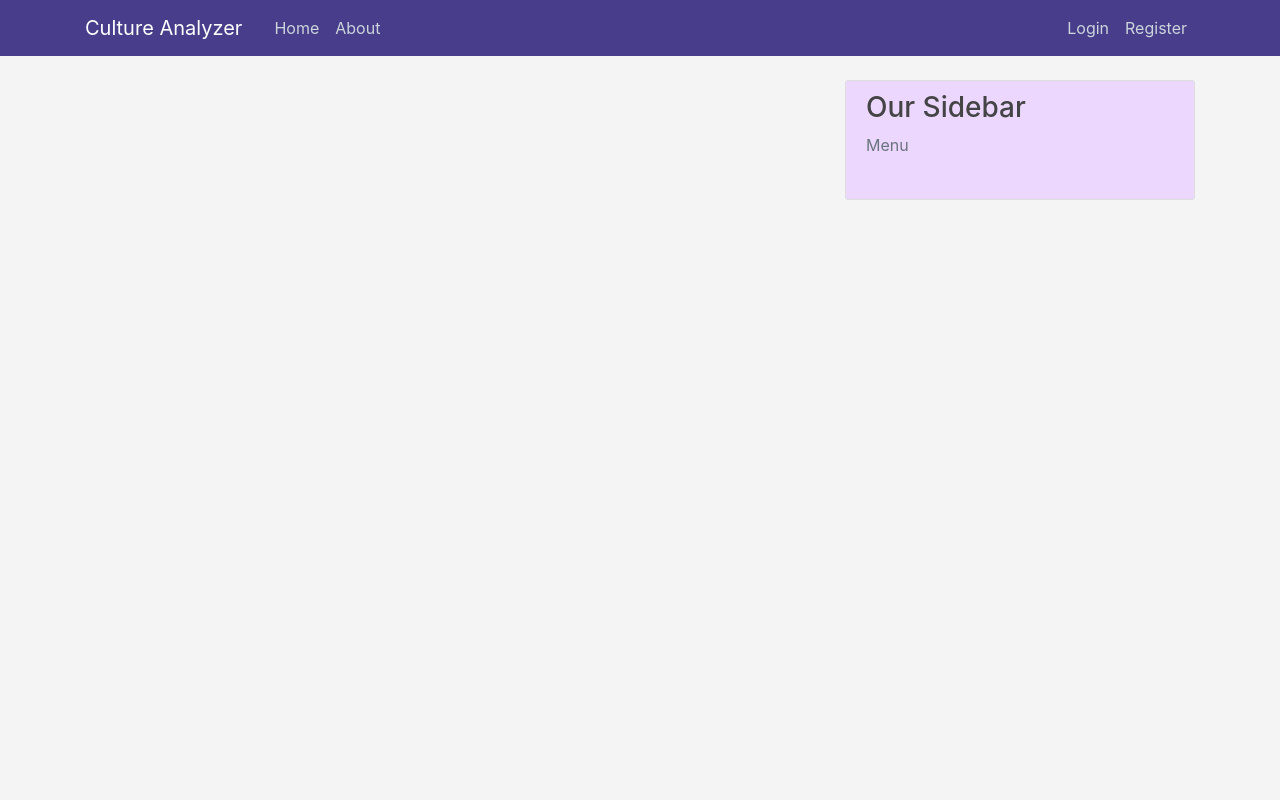
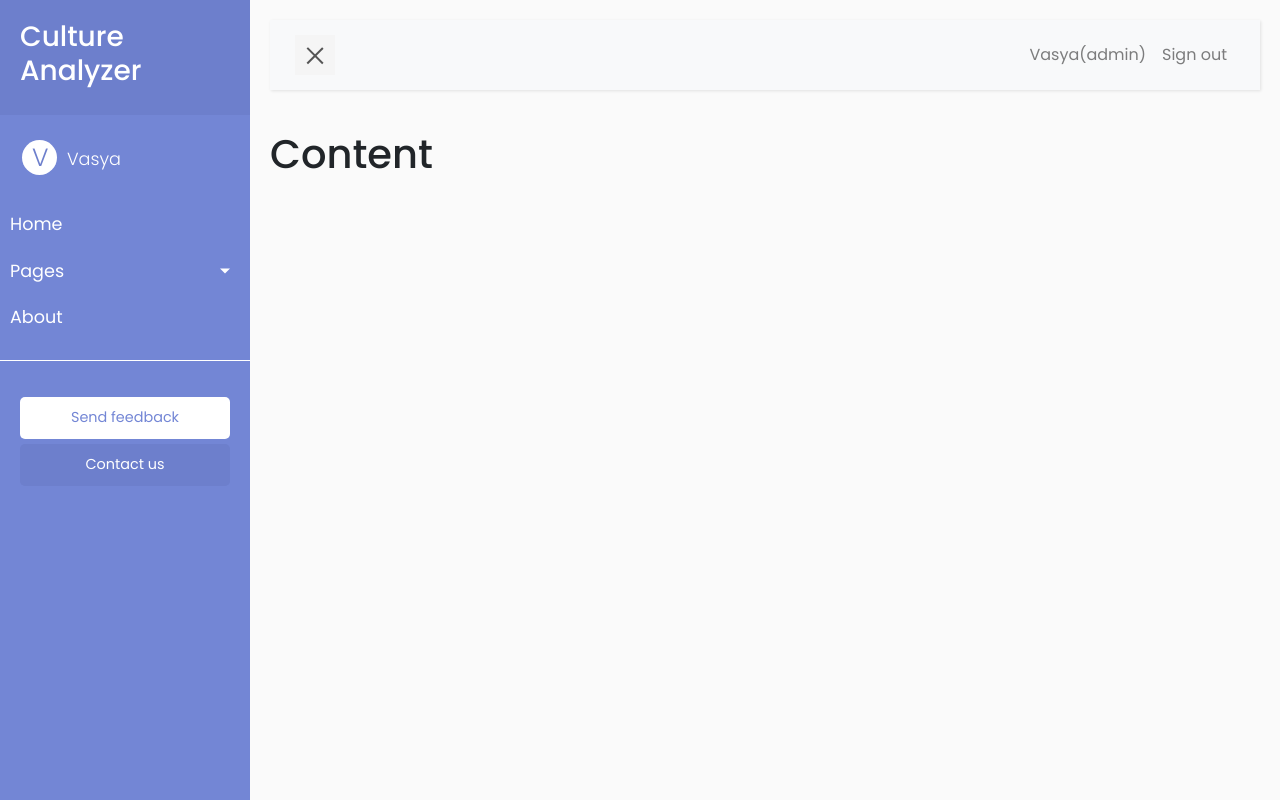
Before and after one commit to IF-093-Python/CultureAnalyzer, a Django app: page / in a window 1280 px wide. Run offline with Django 3.2, Linux system fonts and the light colour scheme; some libraries are stand-ins or nearby versions.

Commit message:
Changed base template, added one more abstraction for templates

```diff
--- a/CultureAnalyzer/static/main.css
+++ /dev/null
@@ -1,41 +0,0 @@
-body {
-    background: #f4f4f4;
-    color: #333333;
-    margin-top: 5rem;
-}
-
-h1, h2, h3, h4, h5, h6 {
-    color: #444444;
-}
-
-ul {
-    margin: 0;
-}
-
-.bg-steel {
-    background-color: darkslateblue;
-}
-
-.site-header .navbar-nav .nav-link {
-    color: #cbd5db;
-}
-
-.site-header .navbar-nav .nav-link:hover {
-    color: #ffffff;
-}
-
-.site-header .navbar-nav .nav-link.active {
-    font-weight: 500;
-}
-
-.content-section {
-    background: #ebd7ff;
-    padding: 10px 20px;
-    border: 1px solid #dddddd;
-    border-radius: 3px;
-    margin-bottom: 20px;
-}
-
-.content-section li {
-    background: #ebd7ff;
-}
--- /dev/null
+++ b/CultureAnalyzer/static/style.css
@@ -0,0 +1,206 @@
+@import "https://fonts.googleapis.com/css?family=Poppins:300,400,500,600,700";
+
+body {
+    font-family: 'Poppins', sans-serif;
+    background: #fafafa;
+}
+
+p {
+    font-family: 'Poppins', sans-serif;
+    font-size: 1.1em;
+    font-weight: 300;
+    line-height: 1.7em;
+    color: #999;
+}
+
+a, a:hover, a:focus {
+    color: inherit;
+    text-decoration: none;
+    transition: all 0.3s;
+}
+
+.navbar {
+    padding: 15px 10px;
+    background: #fff;
+    border: none;
+    border-radius: 0;
+    margin-bottom: 40px;
+    box-shadow: 1px 1px 3px rgba(0, 0, 0, 0.1);
+}
+
+.navbar-btn {
+    box-shadow: none;
+    outline: none !important;
+    border: none;
+}
+
+.line {
+    width: 100%;
+    height: 1px;
+    border-bottom: 1px dashed #ddd;
+    margin: 40px 0;
+}
+
+/* ---------------------------------------------------
+    SIDEBAR STYLE
+----------------------------------------------------- */
+
+.wrapper {
+    display: flex;
+    width: 100%;
+    align-items: stretch;
+    perspective: 1500px;
+}
+
+#sidebar {
+    min-width: 250px;
+    max-width: 250px;
+    background: #7386D5;
+    color: #fff;
+    transition: all 0.6s cubic-bezier(0.945, 0.020, 0.270, 0.665);
+    transform-origin: bottom left;
+}
+
+#sidebar.active {
+    margin-left: -250px;
+    transform: rotateY(100deg);
+}
+
+#sidebar .sidebar-header {
+    padding: 20px;
+    background: #6d7fcc;
+}
+
+#sidebar ul.components {
+    padding: 20px 0;
+    border-bottom: 1px solid white;
+}
+
+#sidebar hr {
+    border-bottom: 1px solid white;
+}
+
+#sidebar ul p {
+    color: #fff;
+    padding: 10px;
+}
+
+#sidebar ul li a {
+    padding: 10px;
+    font-size: 1.1em;
+    display: block;
+}
+
+#sidebar ul li a:hover {
+    color: #7386D5;
+    background: #fff;
+}
+
+#sidebar ul li.active > a, a[aria-expanded="true"] {
+    color: #fff;
+    background: #6d7fcc;
+}
+
+a[data-toggle="collapse"] {
+    position: relative;
+}
+
+.dropdown-toggle::after {
+    display: block;
+    position: absolute;
+    top: 50%;
+    right: 20px;
+    transform: translateY(-50%);
+}
+
+ul ul a {
+    font-size: 0.9em !important;
+    padding-left: 30px !important;
+    background: #6d7fcc;
+}
+
+ul.CTAs {
+    padding: 20px;
+}
+
+ul.CTAs a {
+    text-align: center;
+    font-size: 0.9em !important;
+    display: block;
+    border-radius: 5px;
+    margin-bottom: 5px;
+}
+
+a.feedback {
+    background: #fff;
+    color: #7386D5;
+}
+
+a.contact_us, a.contact_us:hover {
+    background: #6d7fcc !important;
+    color: #fff !important;
+}
+
+/* ---------------------------------------------------
+    CONTENT STYLE
+----------------------------------------------------- */
+#content {
+    width: 100%;
+    padding: 20px;
+    min-height: 100vh;
+    transition: all 0.3s;
+}
+
+#sidebarCollapse {
+    width: 40px;
+    height: 40px;
+    background: #f5f5f5;
+    cursor: pointer;
+}
+
+#sidebarCollapse span {
+    width: 80%;
+    height: 2px;
+    margin: 0 auto;
+    display: block;
+    background: #555;
+    transition: all 0.8s cubic-bezier(0.810, -0.330, 0.345, 1.375);
+    transition-delay: 0.2s;
+}
+
+#sidebarCollapse span:first-of-type {
+    transform: rotate(45deg) translate(2px, 2px);
+}
+
+#sidebarCollapse span:nth-of-type(2) {
+    opacity: 0;
+}
+
+#sidebarCollapse span:last-of-type {
+    transform: rotate(-45deg) translate(1px, -1px);
+}
+
+#sidebarCollapse.active span {
+    transform: none;
+    opacity: 1;
+    margin: 5px auto;
+}
+
+.circle_text {
+    width: 35px;
+    height: 35px;
+    border-radius: 50%;
+    font-size: 25px;
+    line-height: 16px;
+    text-align: center;
+    background: white;
+    /*font-weight: bold;*/
+    margin-left: 22px;
+    margin-top: 5px;
+
+    -webkit-touch-callout: none;
+    -webkit-user-select: none;
+    -moz-user-select: none;
+    -ms-user-select: none;
+    user-select: none;
+}
--- /dev/null
+++ b/CultureAnalyzer/templates/abstract.html
@@ -0,0 +1,72 @@
+{% load static %}
+<!DOCTYPE html>
+<html>
+
+<head>
+    <meta charset="utf-8">
+    <meta name="viewport" content="width=device-width, initial-scale=1.0">
+    <meta http-equiv="X-UA-Compatible" content="IE=edge">
+
+    <title>
+        {% block title %}
+        {% endblock title %}
+    </title>
+
+
+    <!-- Bootstrap CSS CDN -->
+    <link rel="stylesheet" href="https://stackpath.bootstrapcdn.com/bootstrap/4.1.0/css/bootstrap.min.css"
+          integrity="sha384-9gVQ4dYFwwWSjIDZnLEWnxCjeSWFphJiwGPXr1jddIhOegiu1FwO5qRGvFXOdJZ4" crossorigin="anonymous">
+    <!-- Our Custom CSS -->
+    <link rel="stylesheet" href="{% static 'style.css' %}">
+    <!-- Font Awesome JS -->
+    <script defer src="https://use.fontawesome.com/releases/v5.0.13/js/solid.js"
+            integrity="sha384-tzzSw1/Vo+0N5UhStP3bvwWPq+uvzCMfrN1fEFe+xBmv1C/AtVX5K0uZtmcHitFZ"
+            crossorigin="anonymous"></script>
+    <script defer src="https://use.fontawesome.com/releases/v5.0.13/js/fontawesome.js"
+            integrity="sha384-6OIrr52G08NpOFSZdxxz1xdNSndlD4vdcf/q2myIUVO0VsqaGHJsB0RaBE01VTOY"
+            crossorigin="anonymous"></script>
+</head>
+
+<body>
+
+<div class="wrapper">
+    <!-- Sidebar -->
+    <nav id="sidebar">
+        {% block sidebar %}
+        {% endblock sidebar %}
+    </nav>
+    <!-- Page Content -->
+    <div id="content">
+        {% block navbar %}
+        {% endblock navbar %}
+
+        {% block content %}
+        {% endblock content %}
+    </div>
+</div>
+
+
+<!-- jQuery CDN - Slim version (=without AJAX) -->
+<script src="https://code.jquery.com/jquery-3.3.1.slim.min.js"
+        integrity="sha384-q8i/X+965DzO0rT7abK41JStQIAqVgRVzpbzo5smXKp4YfRvH+8abtTE1Pi6jizo"
+        crossorigin="anonymous"></script>
+<!-- Popper.JS -->
+<script src="https://cdnjs.cloudflare.com/ajax/libs/popper.js/1.14.0/umd/popper.min.js"
+        integrity="sha384-cs/chFZiN24E4KMATLdqdvsezGxaGsi4hLGOzlXwp5UZB1LY//20VyM2taTB4QvJ"
+        crossorigin="anonymous"></script>
+<!-- Bootstrap JS -->
+<script src="https://stackpath.bootstrapcdn.com/bootstrap/4.1.0/js/bootstrap.min.js"
+        integrity="sha384-uefMccjFJAIv6A+rW+L4AHf99KvxDjWSu1z9VI8SKNVmz4sk7buKt/6v9KI65qnm"
+        crossorigin="anonymous"></script>
+
+<script type="text/javascript">
+    $(document).ready(function () {
+        $('#sidebarCollapse').on('click', function () {
+            $('#sidebar').toggleClass('active');
+            $(this).toggleClass('active');
+        });
+    });
+</script>
+
+</body>
+</html>
--- a/CultureAnalyzer/templates/base.html
+++ b/CultureAnalyzer/templates/base.html
@@ -1,88 +1,85 @@
-{%load static%}
-<!DOCTYPE html>
-<html lang="en">
+{% extends 'abstract.html' %}
+{% block sidebar %}
+    <nav id="sidebar">
+        <div class="sidebar-header">
+            <h3>Culture Analyzer</h3>
+        </div>
 
-<head>
-    <!-- Required meta tags -->
-    <meta charset="utf-8">
-    <meta name="viewport" content="width=device-width, initial-scale=1, shrink-to-fit=no">
+        <ul class="list-unstyled components">
+            <li>
+                <div class="row" style="margin: 0 auto">
+                    {% if is_user_authenticated %}
+                        <p class="circle_text" style="color: #6d7fcc;">V</p>
+                        <p>{{ username }}</p>
+                    {% else %}
+                        <p class="circle_text" style="color: #6d7fcc;">A</p>
+                        <p>Anonymous user</p>
+                    {% endif %}
+                </div>
+            </li>
+
+            <li>
+                <a href="#">Home</a>
+            </li>
+
+            {% if is_user_authenticated %}
+                {% block menu_items %}
+                {% endblock menu_items %}
+            {% endif %}
+
+            <li>
+                <a href="#">About</a>
+            </li>
+        </ul>
+
+        <ul class="list-unstyled CTAs">
+            {% if is_user_authenticated %}
+                <li>
+                    <a href="#" class="feedback">Send feedback</a>
+                </li>
+            {% endif %}
+            <li>
+                <a href="#" class="contact_us">Contact us</a>
+            </li>
+        </ul>
+    </nav>
+{% endblock sidebar %}
 
 
-    <!-- Bootstrap CSS -->
-    <link rel="stylesheet" href="https://maxcdn.bootstrapcdn.com/bootstrap/4.0.0/css/bootstrap.min.css" integrity="sha384-Gn5384xqQ1aoWXA+058RXPxPg6fy4IWvTNh0E263XmFcJlSAwiGgFAW/dAiS6JXm"
-          crossorigin="anonymous">
-    <link rel="stylesheet" type="text/css" href="{% static 'main.css'%}">
-    <title>Culture-Analyzer</title>
+{% block navbar %}
+    <nav class="navbar navbar-expand-lg navbar-light bg-light">
+        <div class="container-fluid">
 
-</head>
+            <button type="button" id="sidebarCollapse" class="navbar-btn">
+                <span></span>
+                <span></span>
+                <span></span>
+            </button>
+            <button class="btn btn-dark d-inline-block d-lg-none ml-auto" type="button" data-toggle="collapse"
+                    data-target="#navbarSupportedContent" aria-controls="navbarSupportedContent" aria-expanded="false"
+                    aria-label="Toggle navigation">
+                <i class="fas fa-align-justify"></i>
+            </button>
 
-<body>
-<header class="site-header">
-    <nav class="navbar navbar-expand-md navbar-dark bg-steel fixed-top">
-        <div class="container">
-            <a class="navbar-brand mr-4" href="/">Culture Analyzer</a>
-            <button class="navbar-toggler" type="button" data-toggle="collapse" data-target="#navbarToggle"
-                    aria-controls="navbarToggle" aria-expanded="false" aria-label="Toggle navigation">
-                <span class="navbar-toggler-icon"></span>
-            </button>
-            <div class="collapse navbar-collapse" id="navbarToggle">
-                <div class="navbar-nav mr-auto">
-                    <a class="nav-item nav-link" href="/">Home</a>
-                    <a class="nav-item nav-link" href="/about">About</a>
-                </div>
-                <!-- Navbar Right Side -->
-                <div class="navbar-nav">
-                    {% if user.is_authenticated %}
+            <div class="collapse navbar-collapse" id="navbarSupportedContent">
+                <ul class="nav navbar-nav ml-auto">
 
-                    <a class="nav-item nav-link" href="#">Profile</a>
-                    <a class="nav-item nav-link" href="#">Logout</a>
+                    {% if is_user_authenticated %}
+                        <li class="nav-item"><a class="nav-link" href="#">
+                            {{ username }}({{ user_role }})
+                        </a></li>
+                        <li class="nav-item"><a class="nav-link" href="#">Sign out</a></li>
                     {% else %}
-                    <a class="nav-item nav-link" href="#">Login</a>
-                    <a class="nav-item nav-link" href="#">Register</a>
+                        <li class="nav-item"><a class="nav-link" href="#">Sign in</a> </li>
+                        <li class="nav-item"><a class="nav-link" href="#">Sign up</a></li>
                     {% endif %}
-                </div>
+
+                </ul>
             </div>
         </div>
     </nav>
-</header>
+{% endblock navbar %}
 
-<main role="main" class="container">
-    <div class="row">
-        <div class="col-md-8">
-            {% if messages %}
-            {% for message in messages %}
-            <div class="alert alert-{{ message.tags }}">
-                {{ message }}
-            </div>
-            {% endfor %}
-            {% endif %}
-            {% block content %}{% endblock %}
-        </div>
-        <div class="col-md-4">
-            <div class="content-section">
-                <h3>Our Sidebar</h3>
-                <p class='text-muted'>Menu
-                <ul class="list-group">
-                    {% if user.is_authenticated %}
-                    <li class="list-group-item list-group-item-light"><a class="nav-item nav-link" href="#">Something...</a></li>
-                    <li class="list-group-item list-group-item-light"><a class="nav-item nav-link" href="#">Something...</a></li></li>
-                    <li class="list-group-item list-group-item-light"><a class="nav-item nav-link" href="#">Something...</a></li></li>
-                    <li class="list-group-item list-group-item-light"><a class="nav-item nav-link" href="#">Something...</a></li></li>
-                    {% endif %}
-                </ul>
-                </p>
-            </div>
-        </div>
-    </div>
-</main>
-<!-- Optional JavaScript -->
-<!-- jQuery first, then Popper.js, then Bootstrap JS -->
-<script src="https://code.jquery.com/jquery-3.2.1.slim.min.js" integrity="sha384-KJ3o2DKtIkvYIK3UENzmM7KCkRr/rE9/Qpg6aAZGJwFDMVNA/GpGFF93hXpG5KkN"
-        crossorigin="anonymous"></script>
-<script src="https://cdnjs.cloudflare.com/ajax/libs/popper.js/1.12.9/umd/popper.min.js" integrity="sha384-ApNbgh9B+Y1QKtv3Rn7W3mgPxhU9K/ScQsAP7hUibX39j7fakFPskvXusvfa0b4Q"
-        crossorigin="anonymous"></script>
-<script src="https://maxcdn.bootstrapcdn.com/bootstrap/4.0.0/js/bootstrap.min.js" integrity="sha384-JZR6Spejh4U02d8jOt6vLEHfe/JQGiRRSQQxSfFWpi1MquVdAyjUar5+76PVCmYl"
-        crossorigin="anonymous"></script>
-</body>
-
-</html>
+{% block content %}
+    <h1>Content</h1>
+{% endblock content %}
--- a/manage.py
+++ b/manage.py
@@ -3,7 +3,7 @@ import os
 import sys
 
 if __name__ == '__main__':
-    os.environ.setdefault('DJANGO_SETTINGS_MODULE', 'CultureAnalyzer.settings')
+    os.environ.setdefault('DJANGO_SETTINGS_MODULE', 'CultureAnalyzer.settings.local')
     try:
         from django.core.management import execute_from_command_line
     except ImportError as exc:
--- a/users/templates/users/index.html
+++ b/users/templates/users/index.html
@@ -1,3 +1,19 @@
 {% extends 'base.html' %}
-{% block content %}
-{% endblock content%}
+{% block menu_items %}
+
+    <li>
+        <a href="#pageSubmenu" data-toggle="collapse" aria-expanded="false" class="dropdown-toggle">Pages</a>
+        <ul class="collapse list-unstyled" id="pageSubmenu">
+            <li>
+                <a href="#">Page 1</a>
+            </li>
+            <li>
+                <a href="#">Page 2</a>
+            </li>
+            <li>
+                <a href="#">Page 3</a>
+            </li>
+        </ul>
+    </li>
+
+{% endblock menu_items %}
--- a/users/urls.py
+++ b/users/urls.py
@@ -3,5 +3,4 @@ from . import views
 
 urlpatterns = [
     path('', views.index, name='home')
-
 ]
--- a/users/views.py
+++ b/users/views.py
@@ -2,4 +2,8 @@ from django.shortcuts import render
 
 
 def index(request):
-    return render(request, 'users/index.html')
+    return render(request, 'users/index.html', context={
+        'is_user_authenticated': True,
+        'username': 'Vasya',
+        'user_role': 'admin'
+    })
```
Also changed, not shown: CultureAnalyzer/settings/base_settings.py (line endings or trailing spaces).
